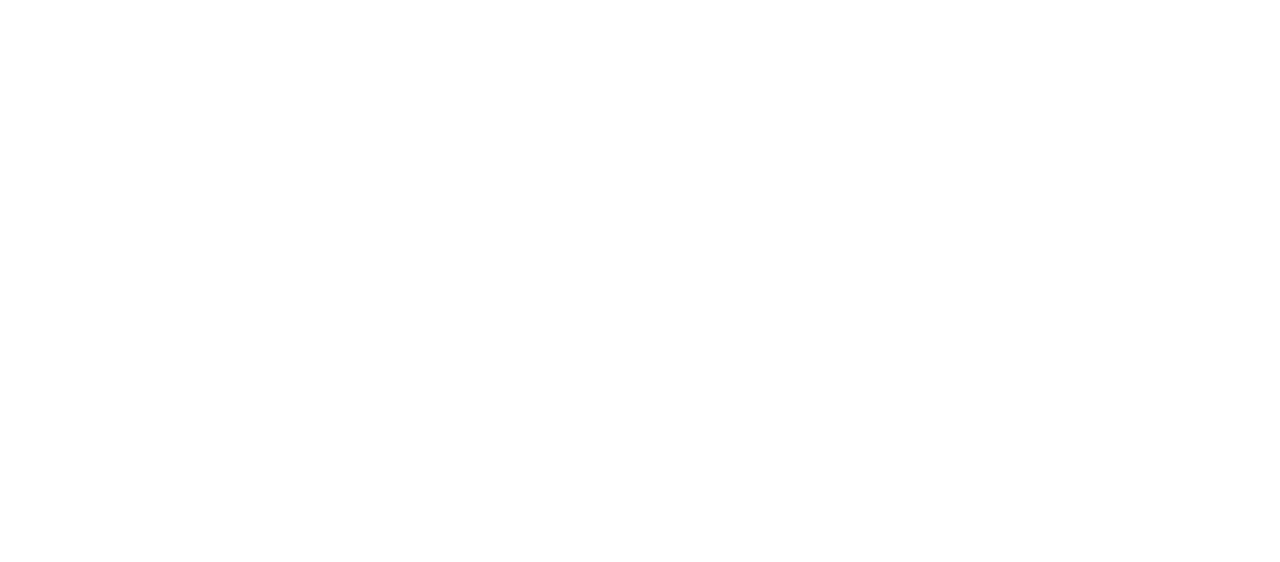
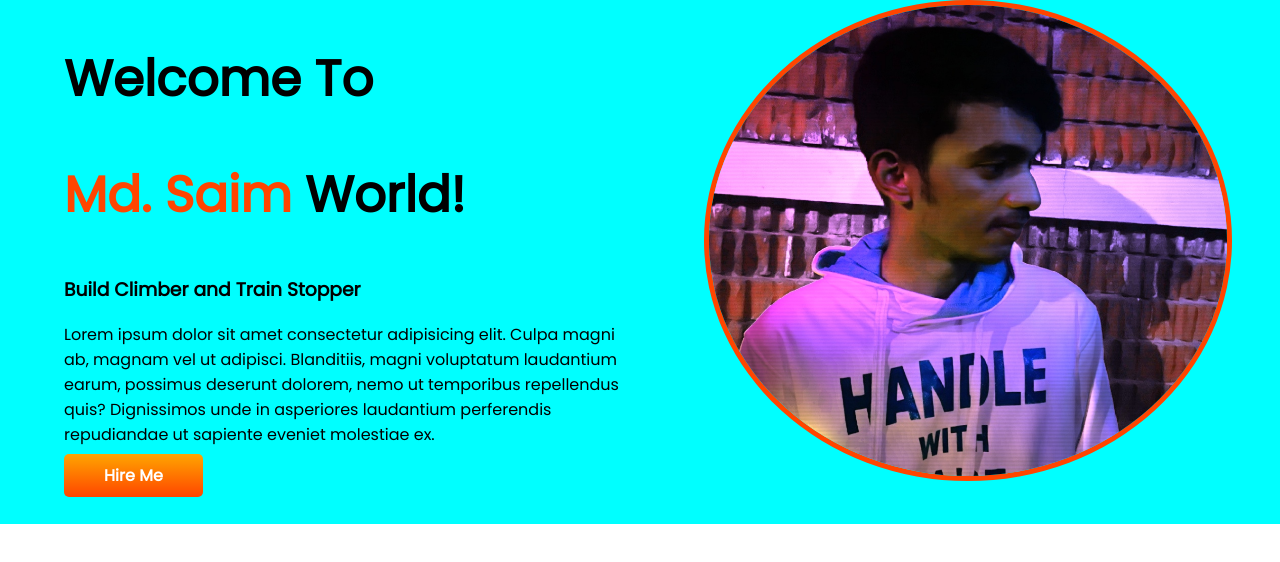
Before and after one commit to saim5061/Developer-protfolio, a plain HTML site: page index.html in a window 1280 px wide. Drawn offline with Linux system fonts and the light colour scheme; a web font is replaced by a local one.

Commit message:
top banner added

```diff
--- a/index.html
+++ b/index.html
@@ -5,9 +5,24 @@
     <meta http-equiv="X-UA-Compatible" content="IE=edge">
     <meta name="viewport" content="width=device-width, initial-scale=1.0">
     <title>Saim Protfolio</title>
+    <link rel="preconnect" href="https://fonts.googleapis.com">
+    <link rel="preconnect" href="https://fonts.gstatic.com" crossorigin>
+    <link href="https://fonts.googleapis.com/css2?family=Poppins&family=Praise&display=swap" rel="stylesheet">
     <link rel="stylesheet" href="style.css">
 </head>
 <body>
+    <section class="top-banner">
+        <div class="half-width">
+            <h1>Welcome To</h1>
+            <h1><span class="orange">Md. Saim</span> World!</h1>
+            <h3>Build Climber and Train Stopper</h3>
+            <p>Lorem ipsum dolor sit amet consectetur adipisicing elit. Culpa magni ab, magnam vel ut adipisci. Blanditiis, magni voluptatum laudantium earum, possimus deserunt dolorem, nemo ut temporibus repellendus quis? Dignissimos unde in asperiores laudantium perferendis repudiandae ut sapiente eveniet molestiae ex.</p>
+            <a class="link-button" target="_blank" href="https://www.facebook.com/">Hire Me</a>
+        </div>
 
+        <div class="half-width">
+            <img src="images/1675332950248.jpg" alt="">
+        </div>
+    </section>
 </body>
 </html>
--- a/style.css
+++ b/style.css
@@ -0,0 +1,34 @@
+body{
+    font-family: 'Poppins', sans-serif;
+    margin: 0;
+}
+h1{
+    font-size: 50px;
+}
+.orange{
+    color: orangered;
+}
+section{
+    display: flex;
+}
+.half-width{
+    width: 50%;
+    padding-left: 5%;
+}
+.half-width img{
+    width: 90%;
+    height: 90%;
+    border-radius: 100%;
+    border: solid orangered 5px;
+}
+.link-button{
+    text-decoration: none;
+    background-image: linear-gradient(orange, orangered);
+    padding: 10px 40px;
+    color: white;
+    font-weight: 700;
+    border-radius: 5px;
+}
+.top-banner{
+    background-color: aqua;
+}
```
Also changed, not shown: images/1675332950248.jpg (added), images/1675332950256.jpg (added).
